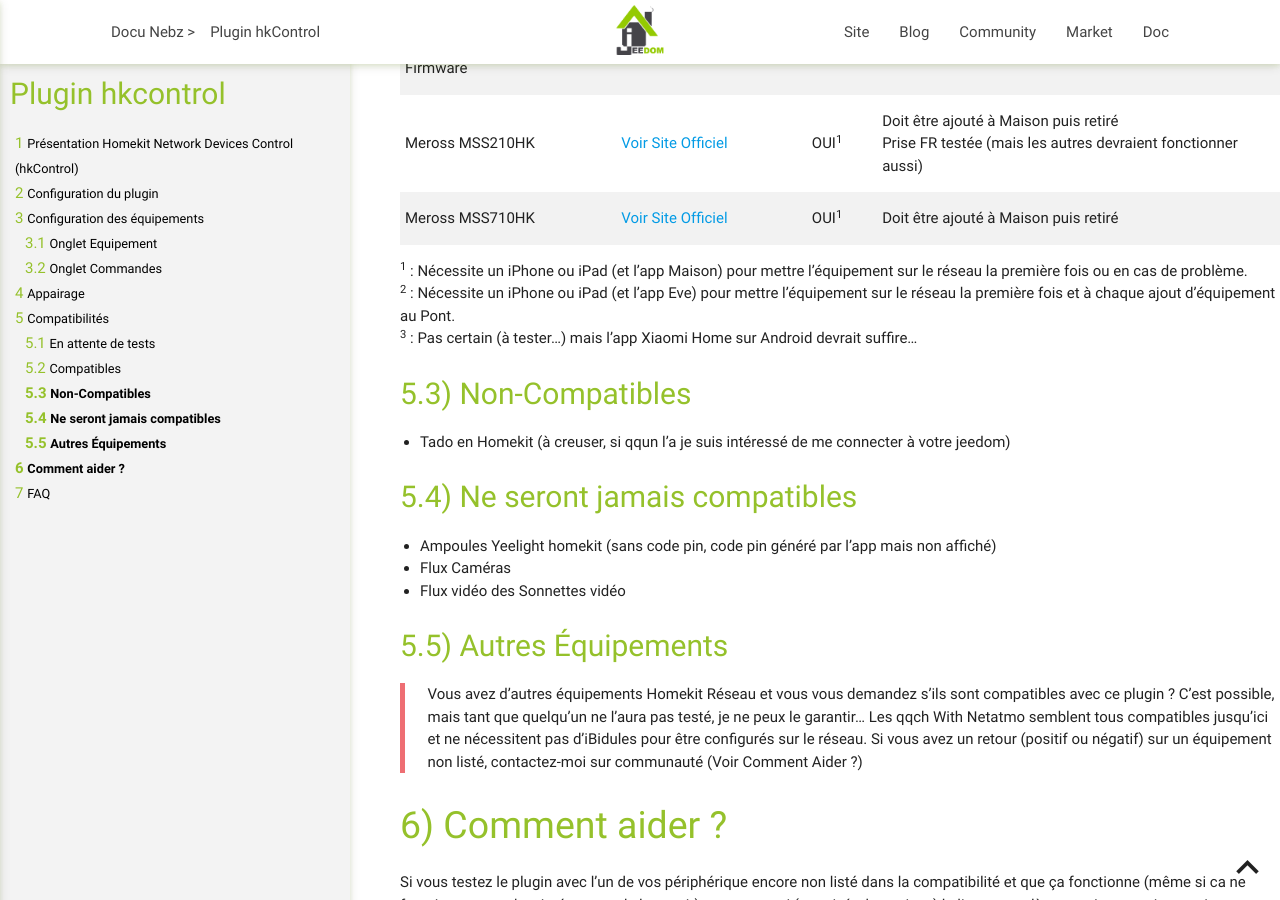
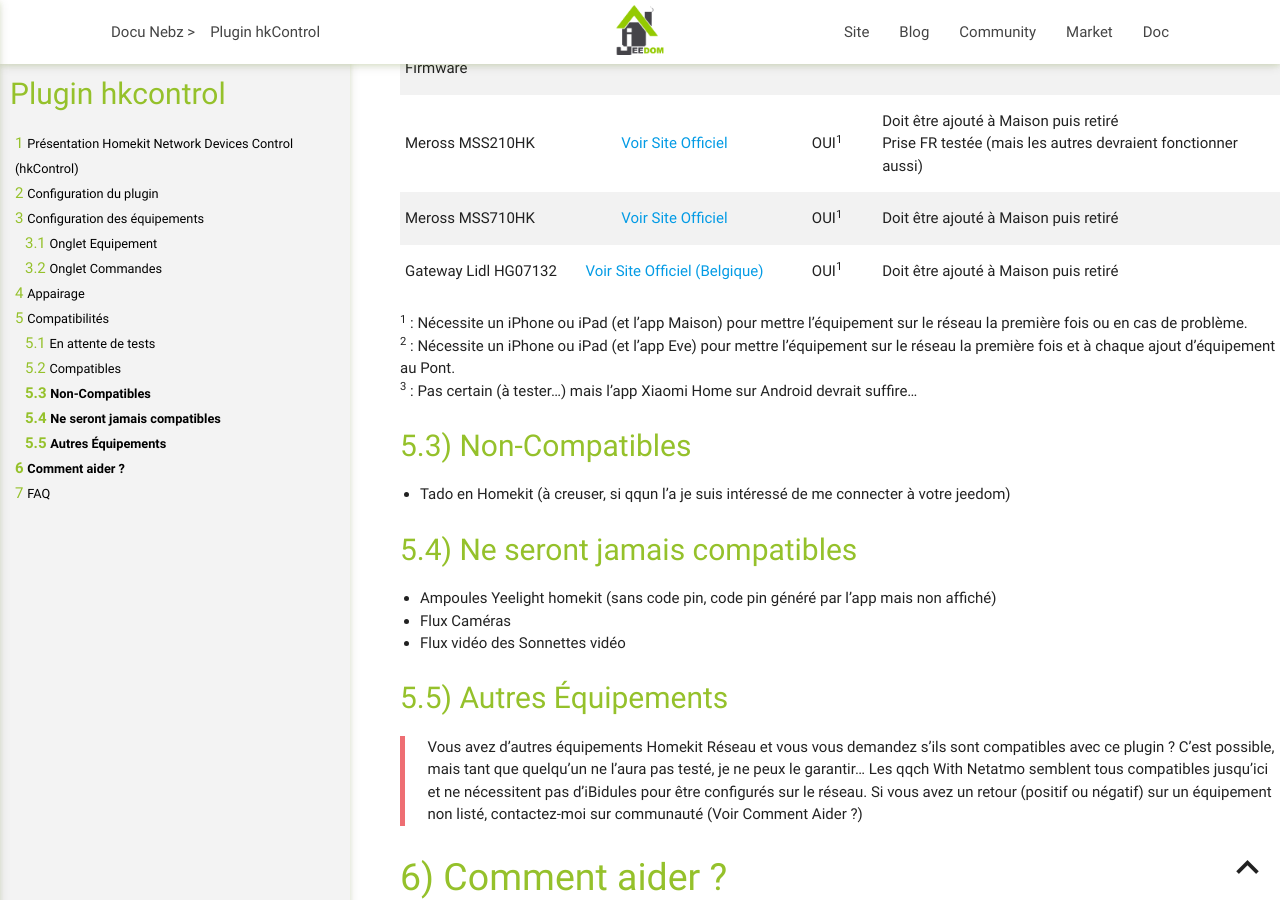
Before and after one commit to NebzHB/jeedom_docs, a Jekyll site: the page built from plugins/hkControl/fr_FR/index.md, in a window 1280 px wide and 900 px high, scrolled down 4694 px. Built offline with Jekyll 4.4.1, drawn with Linux system fonts in a browser that asks for light colours.

Commit message:
Update index.md

```diff
--- a/plugins/hkControl/fr_FR/index.md
+++ b/plugins/hkControl/fr_FR/index.md
@@ -138,6 +138,7 @@
 | Shelly Homekit Firmware | [Voir Site Officiel](https://github.com/mongoose-os-apps/shelly-homekit){:target="_blank" rel="noopener"} | NON | |
 | Meross MSS210HK | [Voir Site Officiel](https://www.meross.com/Detail/3/Smart%20Wi-Fi%20Plug){:target="_blank" rel="noopener"} | OUI<sup>1</sup> | Doit être ajouté à Maison puis retiré<br />Prise FR testée (mais les autres devraient fonctionner aussi) |
 | Meross MSS710HK | [Voir Site Officiel](https://www.meross.com/Detail/21/Smart%20Wi-Fi%20Switch){:target="_blank" rel="noopener"} | OUI<sup>1</sup> | Doit être ajouté à Maison puis retiré |
+| Gateway Lidl HG07132 | [Voir Site Officiel (Belgique)](https://www.lidl.be/p/fr-BE/livarno-home-passerelle-domotique-smart-home/p100344717){:target="_blank" rel="noopener"} | OUI<sup>1</sup> | Doit être ajouté à Maison puis retiré |
 
 <sup>1</sup> : Nécessite un iPhone ou iPad (et l'app Maison) pour mettre l'équipement sur le réseau la première fois ou en cas de problème.<br/>
 <sup>2</sup> : Nécessite un iPhone ou iPad (et l'app Eve) pour mettre l'équipement sur le réseau la première fois et à chaque ajout d'équipement au Pont.<br/>
```
